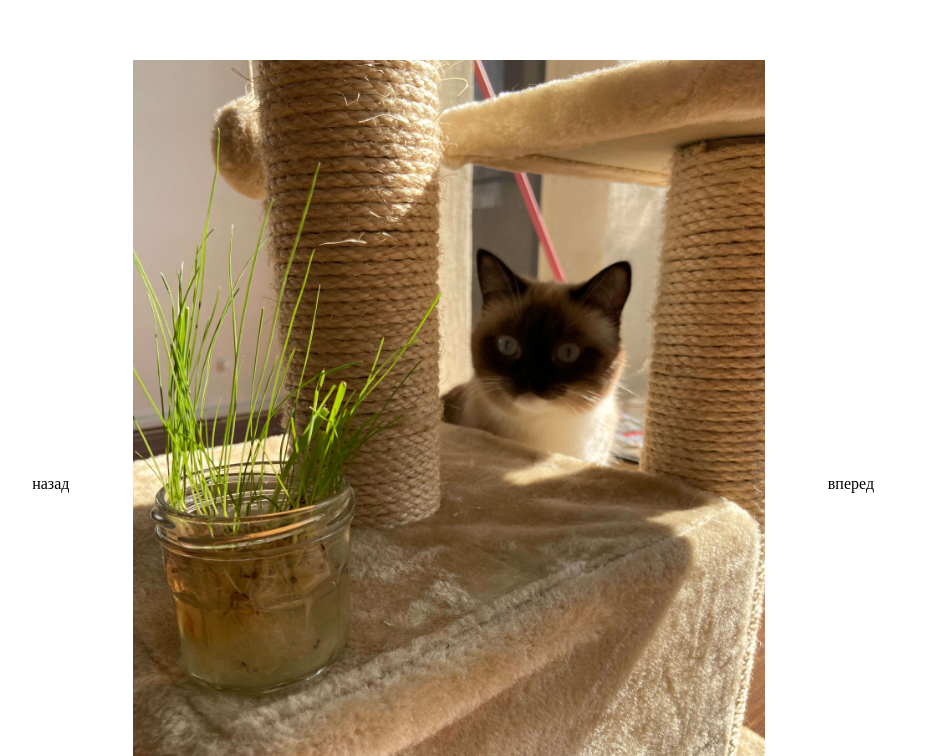
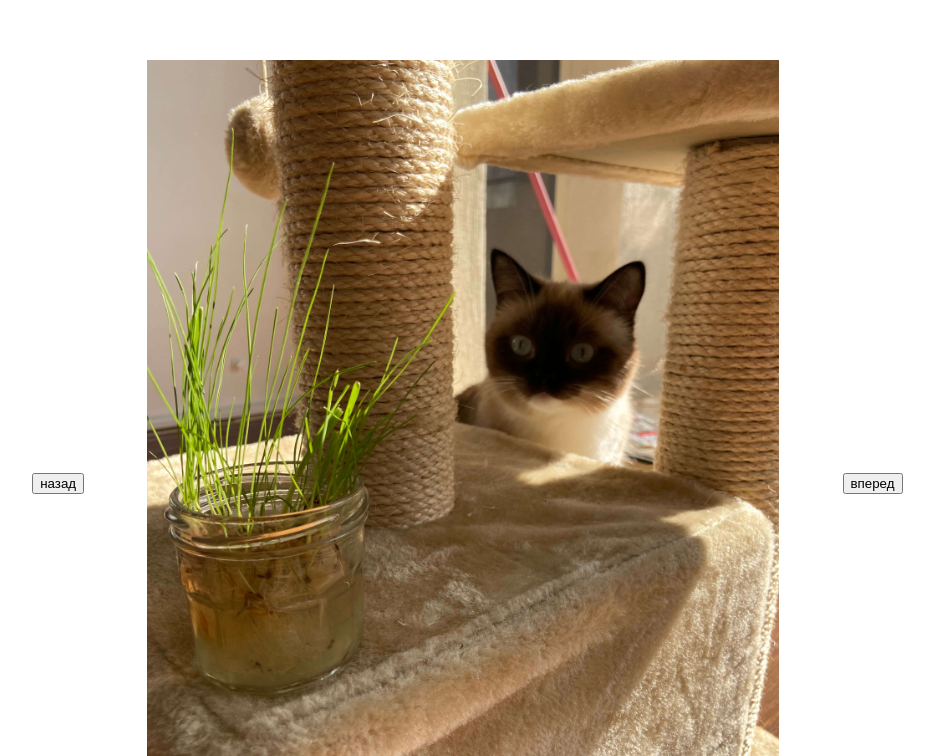
Before and after one commit to govyazina/ItGirls_week14, a plain HTML site: page index.html in a window 1280 px wide. Shown: the part 435-1191 px from the top of the page, without its empty margins (39-973 px from the left). Drawn offline with Linux system fonts and the light colour scheme.

Commit message:
button for gallery

```diff
--- a/assets/styles/index.css
+++ b/assets/styles/index.css
@@ -51,7 +51,7 @@
 }
 
 .prev, .next {
-    padding: 5%;
+    margin: 5%;
 }
 
 .photo {
--- a/index.html
+++ b/index.html
@@ -37,11 +37,11 @@
     </section>
 
     <section class="gallery">
-        <div class="prev" onclick="prevPhoto()">назад</div>
+        <button class="prev" onclick="prevPhoto()">назад</button>
         <div class="photo">
             <img src="./assets/img/IMG_3862.jpeg" alt="cat">
         </div>
-        <div class="next" onclick="nextPhoto()">вперед</div>
+        <button class="next" onclick="nextPhoto()">вперед</button>
     </section>
 </div>
 
```
